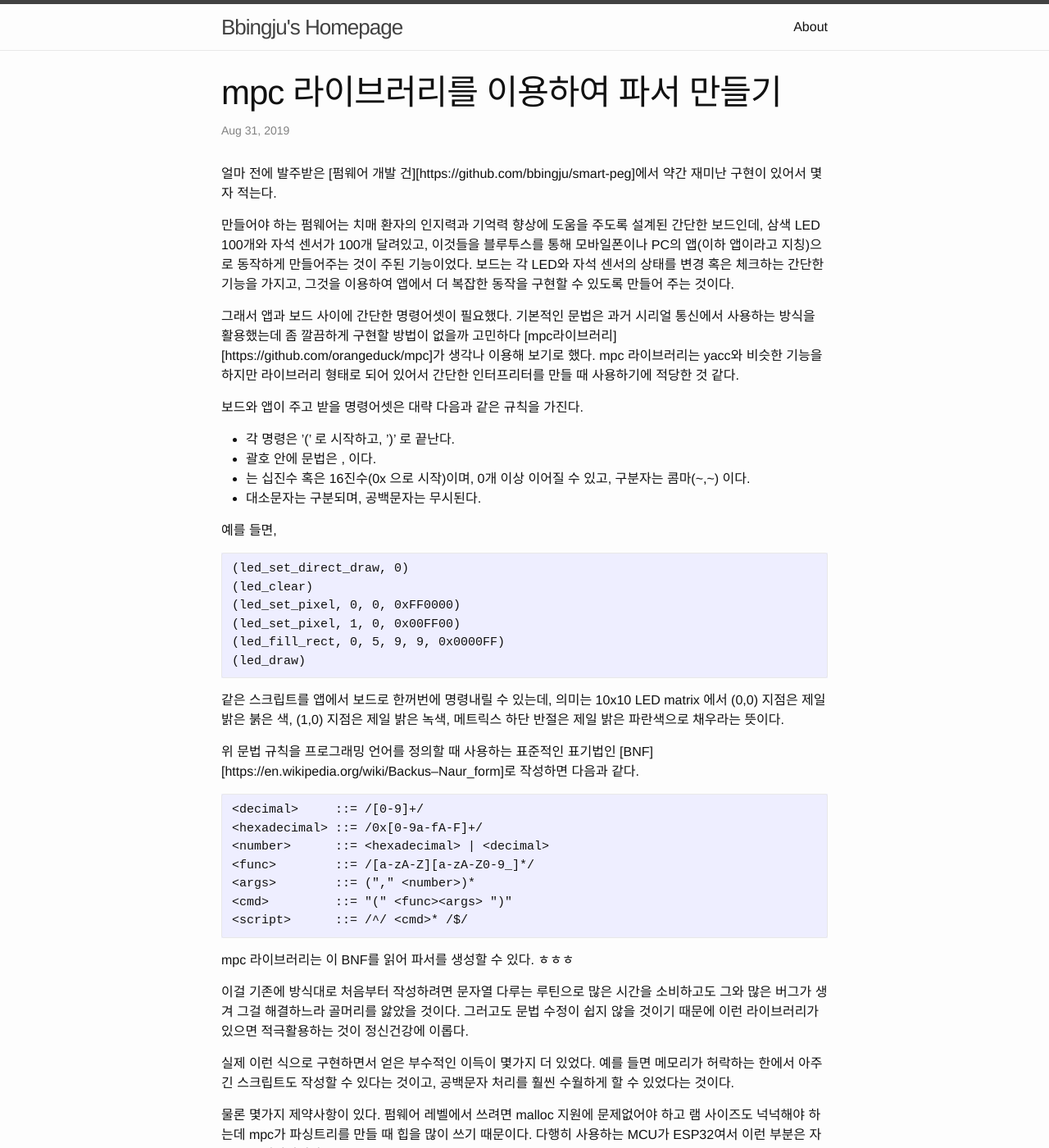
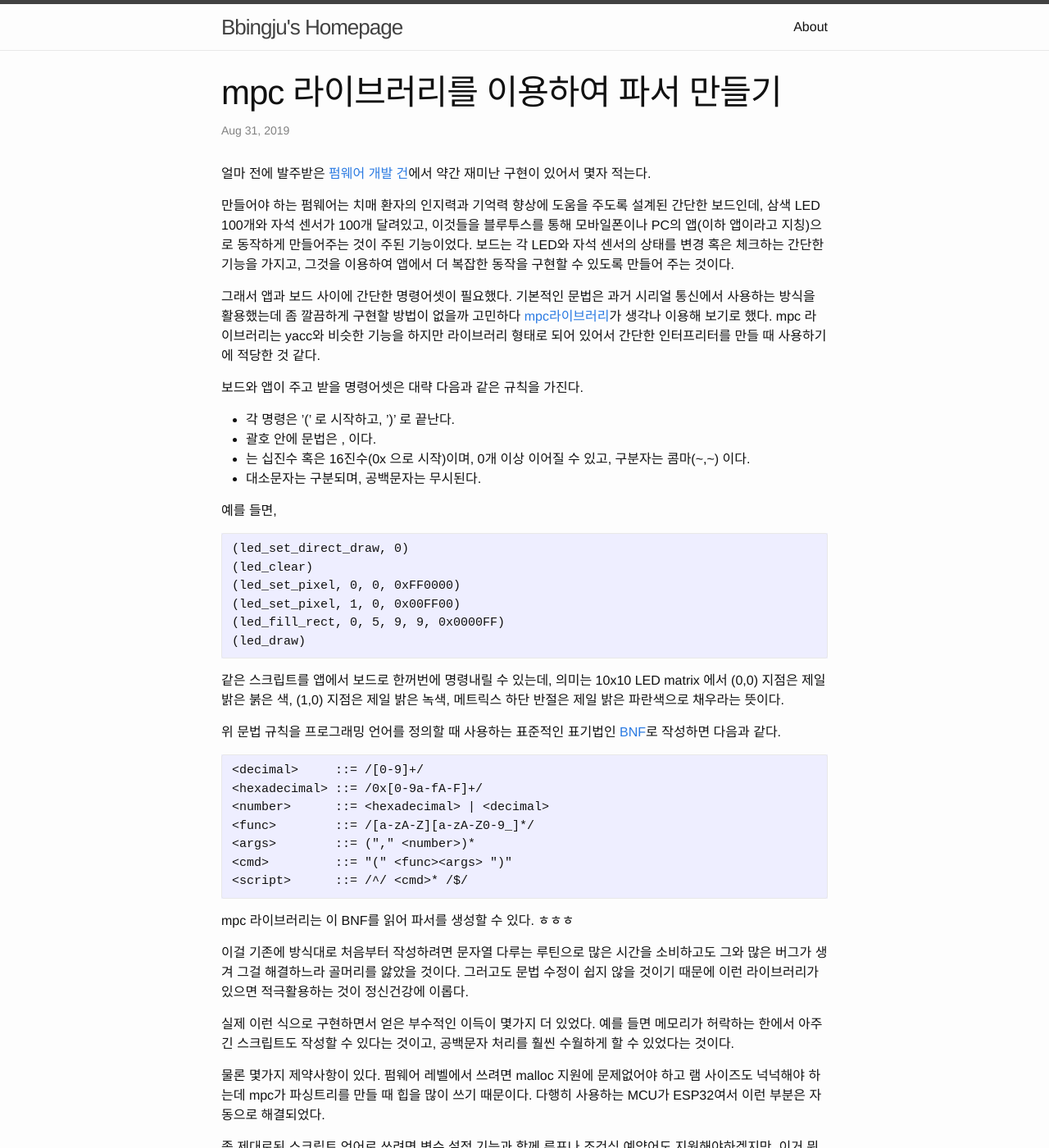
Before and after one commit to bbingju/bbingju.github.io, a Jekyll site: the page built from _posts/2019-08-31-making_parser_with_mpc_library.markdown, in a window 1280 px wide and 1400 px high. Shown: the whole window at 82% size. Built offline with Jekyll 4.4.1, drawn with Linux system fonts in a browser that asks for light colours.

Commit message:
Fix links

```diff
--- a/_posts/2019-08-31-making_parser_with_mpc_library.markdown
+++ b/_posts/2019-08-31-making_parser_with_mpc_library.markdown
@@ -5,7 +5,7 @@ date:   2019-08-31
 categories: programming
 ---
 
-얼마 전에 발주받은 [펌웨어 개발 건][https://github.com/bbingju/smart-peg]에서 약간 재미난 구현이 있어서 몇자 적는다.
+얼마 전에 발주받은 [펌웨어 개발 건](https://github.com/bbingju/smart-peg)에서 약간 재미난 구현이 있어서 몇자 적는다.
 
 만들어야 하는 펌웨어는 치매 환자의 인지력과 기억력 향상에 도움을
 주도록 설계된 간단한 보드인데, 삼색 LED 100개와 자석 센서가 100개
@@ -16,7 +16,7 @@ categories: programming
 
 그래서 앱과 보드 사이에 간단한 명령어셋이 필요했다. 기본적인 문법은
 과거 시리얼 통신에서 사용하는 방식을 활용했는데 좀 깔끔하게 구현할
-방법이 없을까 고민하다 [mpc라이브러리][https://github.com/orangeduck/mpc]가
+방법이 없을까 고민하다 [mpc라이브러리](https://github.com/orangeduck/mpc)가
 생각나 이용해 보기로 했다. mpc 라이브러리는 yacc와
 비슷한 기능을 하지만 라이브러리 형태로 되어 있어서 간단한 인터프리터를
 만들 때 사용하기에 적당한 것 같다.
@@ -45,7 +45,7 @@ categories: programming
 뜻이다.
 
 위 문법 규칙을 프로그래밍 언어를 정의할 때 사용하는 표준적인 표기법인
-[BNF][https://en.wikipedia.org/wiki/Backus–Naur_form]로 작성하면
+[BNF](https://en.wikipedia.org/wiki/Backus–Naur_form)로 작성하면
 다음과 같다.
 
 	<decimal>     ::= /[0-9]+/
```
